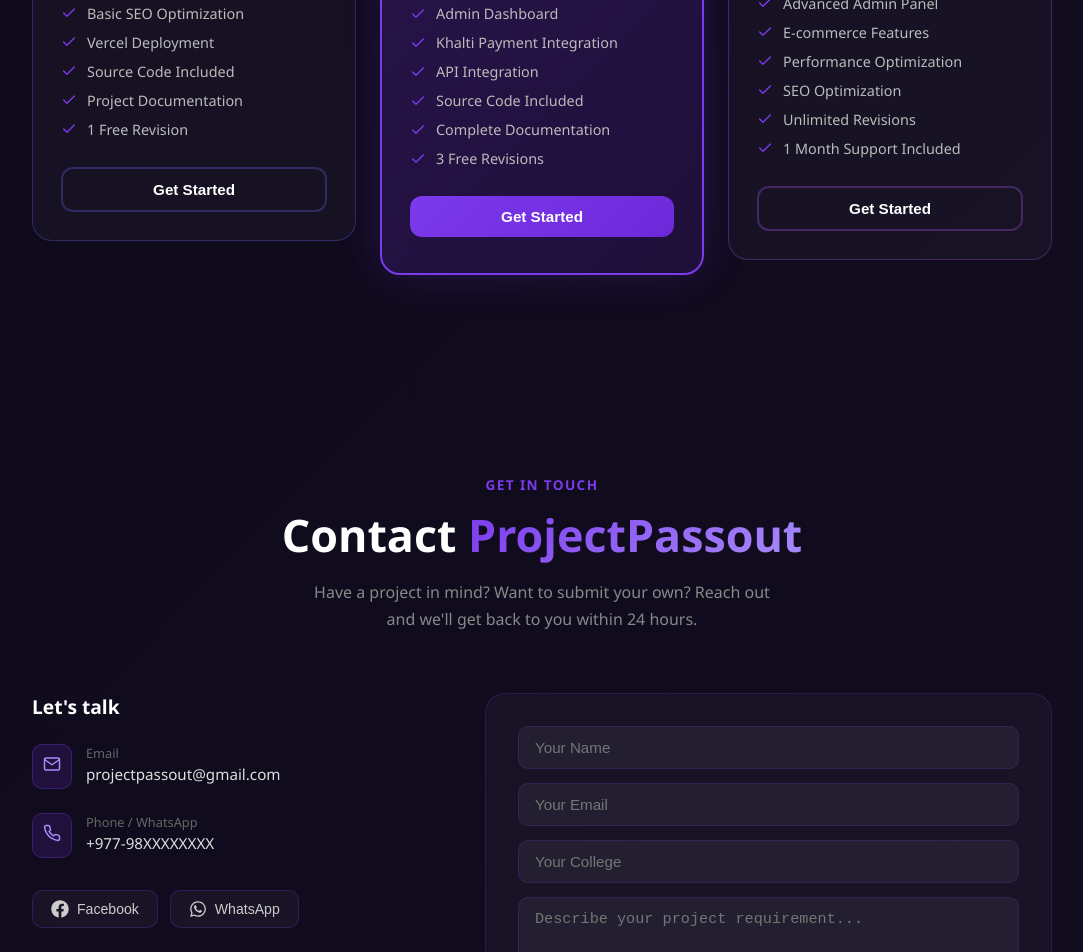
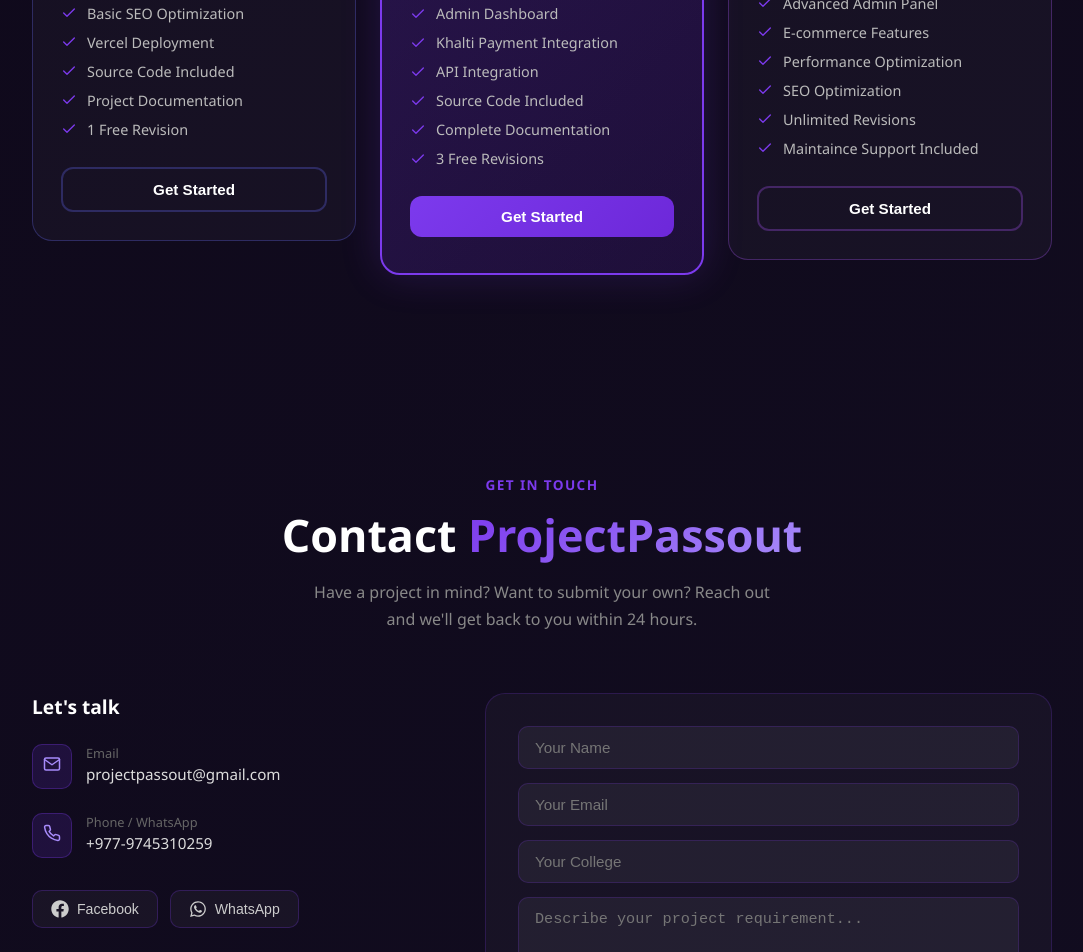
Before and after one commit to rijan0717/ProjectPassout, a React (Create React App) app: page / in a window 1280 px wide. Shown: the part 2580-3532 px from the top of the page, without its empty margins (98-1181 px from the left). Built offline with nearby package versions, Linux system fonts and the light colour scheme.

Commit message:
Mail linked

```diff
--- a/src/components/Contact.jsx
+++ b/src/components/Contact.jsx
@@ -53,10 +53,24 @@
           <h3 style={{ fontSize: "1.2rem", fontWeight: 700, marginBottom: "24px" }}>Let's talk</h3>
 
           {[
-            { icon: <FiMail size={18} />, label: "Email", value: "projectpassout@gmail.com" },
-            { icon: <FiPhone size={18} />, label: "Phone / WhatsApp", value: "+977-98XXXXXXXX" },
+            { icon: <FiMail size={18} />,
+            label: "Email",
+            value: "projectpassout@gmail.com",
+            href: "https://mail.google.com/mail/?view=cm&to=projectpassout@gmail.com",
+        },
+            { icon: <FiPhone size={18} />,
+              label: "Phone / WhatsApp",
+              value: "+977-9745310259",
+
+        },
           ].map((item) => (
-            <div key={item.label} style={{ display: "flex", gap: "14px", alignItems: "flex-start", marginBottom: "24px" }}>
+            <a
+            key={item.label}
+            href={item.href}
+            target="_blank"
+            rel="noreferrer"
+            style={{ display: "flex", textDecoration:"none", gap: "14px", alignItems: "flex-start", marginBottom: "24px" }
+            }>
               <div style={{
                 background: "rgba(124,58,237,0.15)",
                 border: "1px solid rgba(124,58,237,0.3)",
@@ -71,7 +85,7 @@
                 <div style={{ fontSize: "0.8rem", color: "#666", marginBottom: "2px" }}>{item.label}</div>
                 <div style={{ fontSize: "0.95rem", color: "#ddd" }}>{item.value}</div>
               </div>
-            </div>
+            </a>
           ))}
 
           {/* SOCIAL */}
--- a/src/components/Pricing.jsx
+++ b/src/components/Pricing.jsx
@@ -33,7 +33,7 @@
       "Complete frontend and backend project setup — best for university submissions.",
     features: [
       "Frontend + Backend Development",
-      "React / Next.js / Laravel / WordPress",
+      "React / Next.js / Laravel / WordPress and many more",
       "MySQL / MongoDB Database Setup",
       "Authentication System",
       "Admin Dashboard",
@@ -64,7 +64,7 @@
       "Performance Optimization",
       "SEO Optimization",
       "Unlimited Revisions",
-      "1 Month Support Included",
+      "Maintaince Support Included",
     ],
     highlighted: false,
     glow: "rgba(168, 85, 247, 0.15)",
```
